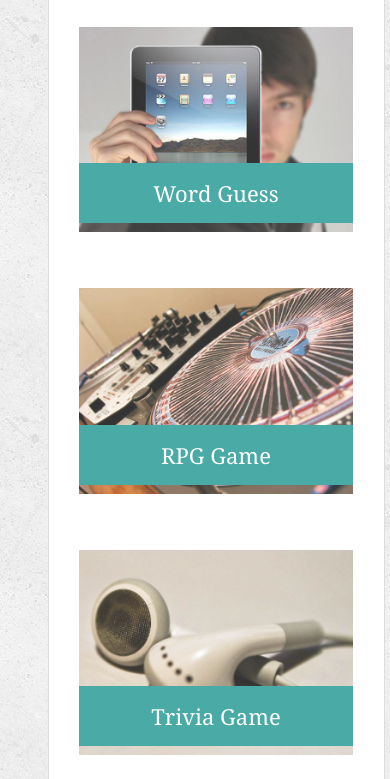
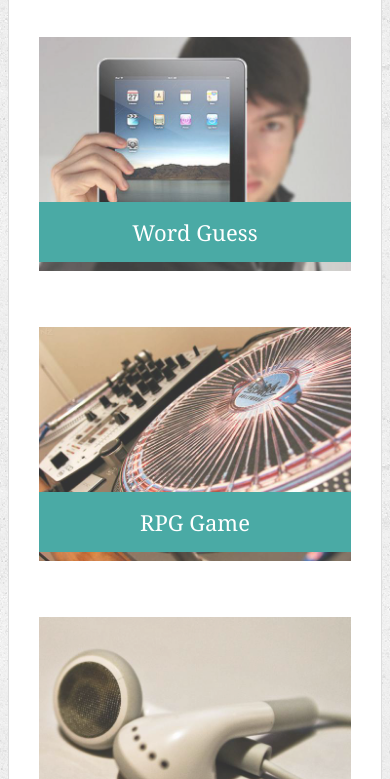
Before and after one commit to camhallmen/Responsive-Portfolio, a plain HTML site: page portfolio.html in a window 390 px wide. Shown: the part 319-1098 px from the top of the page. Drawn offline with Linux system fonts and the light colour scheme.

Commit message:
finished portfolio for all required devices

```diff
--- a/assets/css/style.css
+++ b/assets/css/style.css
@@ -136,6 +136,15 @@ h3, h2 {
 
 /* portfolio page */
 
+.main-section-portfolio {
+  float: left;
+  width: 100%;
+  max-width: 960px;
+  padding: 30px;
+  margin: 0 0 40px;
+  background: #fff;
+  border: 1px solid #ddd;
+}
 .work {
   position: relative;
   float: left;
@@ -221,29 +230,48 @@ input[type=submit] {
 
 /* Media Querys */
 @media only screen and (max-width: 980px) {
+
+/* Index */
 .main-section {
   width: 70%;
   height: 50%;
   margin-bottom: 500px;
 }
+nav {
+  position: relative;
+  right: 30px;
+}
+
+/* Portfolio */
+.main-section-portfolio {
+  margin-bottom: 20px;
+  width: 70%;
+}
 
 }
 @media only screen and (max-width: 768px) {
+
+  /* Index */
   .main-section {
     width: 90%;
     margin-left: 20px;
     margin-right: 0px;
     position: relative;
     left: 20px;
-
 }
   nav {
     position: relative;
     right: 50px;
 }
+
+  /* Portfolio */
+  .main-section-portfolio {
+    width: 100%;
+  }
 }
 @media only screen and (max-width: 640px) {
 
+  /* Index */
   #logo {
       width: 100%;
   }
@@ -262,4 +290,11 @@ input[type=submit] {
     height: 100%;
   }
 
+  /* Portfolio */
+  .main-section-portfolio {
+    margin-top: 50px;
   }
+  .work {
+    width: 100%;
+  }
+}
--- a/portfolio.html
+++ b/portfolio.html
@@ -22,7 +22,7 @@
   </header>
 
   <div id="main-container" class="container">
-    <section class="main-section">
+    <section class="main-section-portfolio">
       <h1>Portfolio</h1>
 
       <div class="work">
```
Lines whose indentation alone changed are shown as unchanged.
